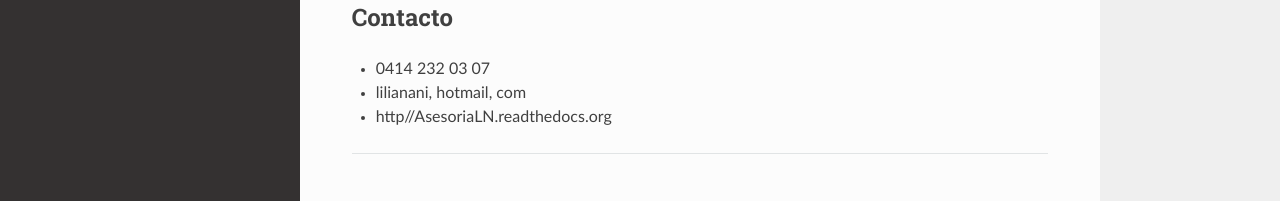
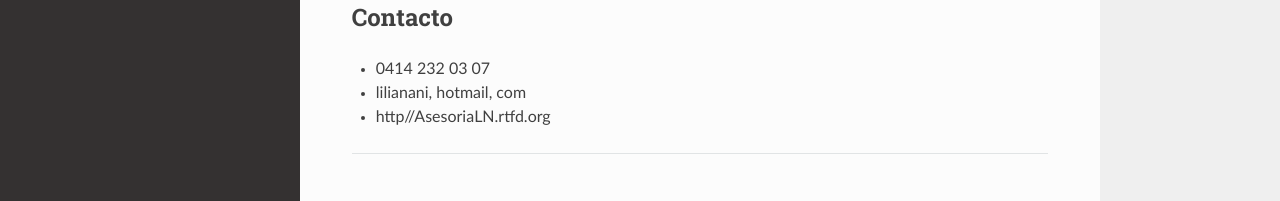
Before and after one commit to capacitaciones-ln/AsesoriaLN, a Sphinx documentation site: the page built from docs/index.rst, in a window 1280 px wide and 900 px high, scrolled down 1564 px. Shown: the part 696-897 px from the top of the window. Built offline with Sphinx 7.4.7 and the Read the Docs theme 2.0.0, drawn with Linux system fonts in a browser that asks for light colours.

Commit message:
Update index.rst

```diff
--- a/docs/index.rst
+++ b/docs/index.rst
@@ -73,4 +73,4 @@ Contacto
 
 *   0414 232 03 07
 *   lilianani, hotmail, com
-*   http//AsesoriaLN.readthedocs.org
+*   http//AsesoriaLN.rtfd.org
```
